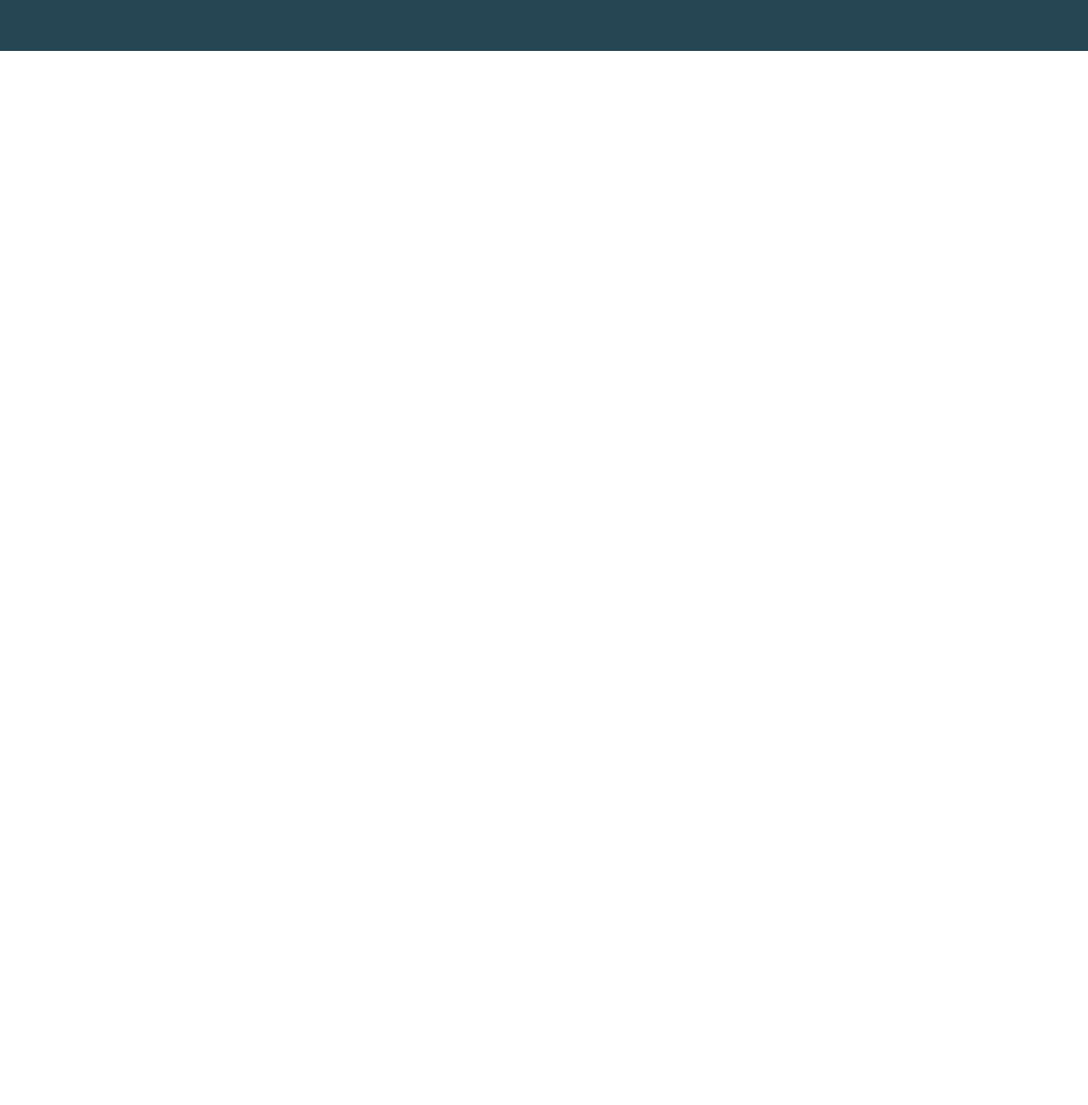
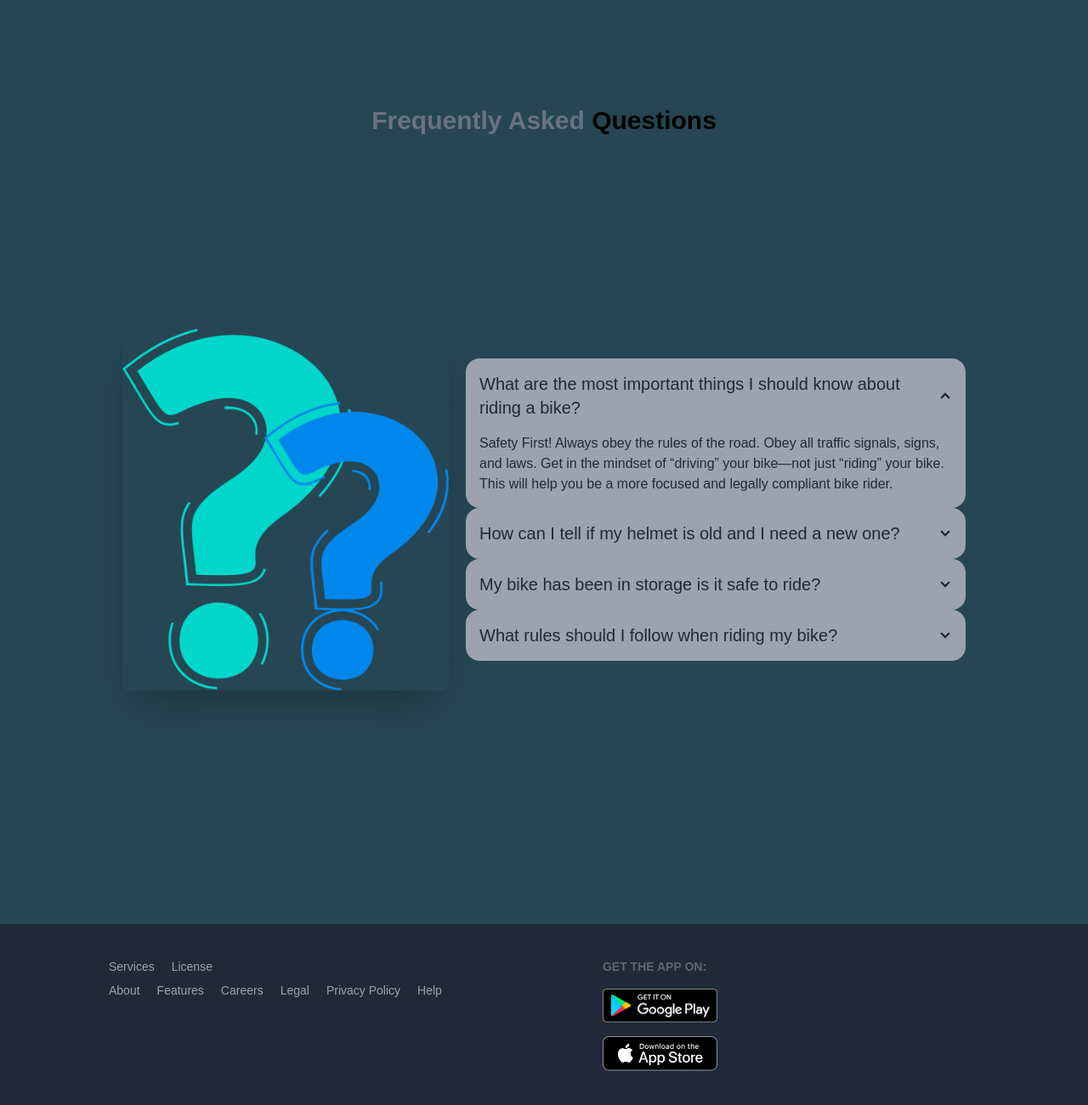
Before and after one commit to mrbannerbear/biker-zone, a plain HTML site: page index.html in a window 1280 px wide. Shown: the part 1855-3156 px from the top of the page at 85% size. Before the commit the page ends 1979 px from the top, so only its background shows below. Drawn offline with nearby package versions, Linux system fonts and the light colour scheme; files whose address does not match are found by name.

Commit message:
added footer

```diff
--- a/index.html
+++ b/index.html
@@ -327,10 +327,105 @@
         </div>
 
       </section>
+
+
+      <section class="faq">
+
+        <div class="text-3xl font-semibold text-center mb-10 mt-32">Frequently Asked <span class="text-black">Questions</span></div>
+
+        <div class="faq-container">
+
+          <div class="hero min-h-screen bg-newgrey">
+            <div class="hero-content gap-5 flex-col lg:flex-row">
+              <img src="/images/others/faq.png" class="lg:max-w-sm rounded-lg shadow-2xl w-full" />
+
+              <div class="text-gray-800">
+
+
+                <div class="collapse collapse-arrow bg-gray-400">
+                  <input type="radio" name="my-accordion-2" checked="checked" />
+                  <div class="collapse-title text-base lg:text-xl font-medium">
+                    What are the most important things I should
+                    know about riding a bike?
+                  </div>
+                  <div class="collapse-content">
+                    <p>Safety First! Always obey the rules of the road. Obey all traffic signals, signs, and laws.
+                       Get in the mindset of “driving” your bike—not just “riding” your bike. This will help you be a
+                        more focused and legally compliant bike rider. </p>
+                  </div>
+                </div>
+                <div class="collapse collapse-arrow bg-gray-400">
+                  <input type="radio" name="my-accordion-2" />
+                  <div class="collapse-title text-base lg:text-xl font-medium">
+                    How can I tell if my helmet is old and I need a
+                    new one?
+                  </div>
+                  <div class="collapse-content">
+                    <p>hello</p>
+                  </div>
+                </div>
+                <div class="collapse collapse-arrow bg-gray-400">
+                  <input type="radio" name="my-accordion-2" />
+                  <div class="collapse-title text-base lg:text-xl font-medium">
+                    My bike has been in storage is it safe to ride?
+                  </div>
+                  <div class="collapse-content">
+                    <p>hello</p>
+                  </div>
+                </div>
+                <div class="collapse collapse-arrow bg-gray-400">
+                  <input type="radio" name="my-accordion-2" />
+                  <div class="collapse-title text-base lg:text-xl font-medium">
+                    What rules should I follow when riding my bike?
+                  </div>
+                  <div class="collapse-content">
+                    <p>hello</p>
+                  </div>
+                </div>
+
+
+
+              </div>
+            </div>
+          </div>
+
+        </div>
+
+
+
+      </section>
     </main>
 
-    <footer>
 
-    </footer>
+
+      <footer class="footer p-10 bg-gray-800 text-gray-400 text-base-content px-10 lg:px-32">
+
+        <div>
+          <div class="flex gap-5"><span>Services</span>
+            <span>License</span></div>
+
+            <div class="flex lg:flex-nowrap flex-wrap gap-5">
+              <a class="link link-hover">About</a>
+              <a class="link link-hover">Features</a>
+              <a class="link link-hover">Careers</a>
+              <a class="link link-hover">Legal</a>
+              <a class="link link-hover">Privacy Policy</a>
+              <a class="link link-hover">Help</a>
+            </div>
+        </div>
+
+        <div class="items-end">
+          <span class="footer-title uppercase">Get the app on:</span>
+          <div class="grid grid-cols-1 gap-4">
+            <a href=""><img class="w-2/4" src="images/others/android.png" alt=""></a>
+            <a href=""><img class="w-1/2" src="images/others/ios.png" alt=""></a>
+
+          </div>
+        </div>
+
+      </footer>
+
+
+
 </body>
 </html>
```
